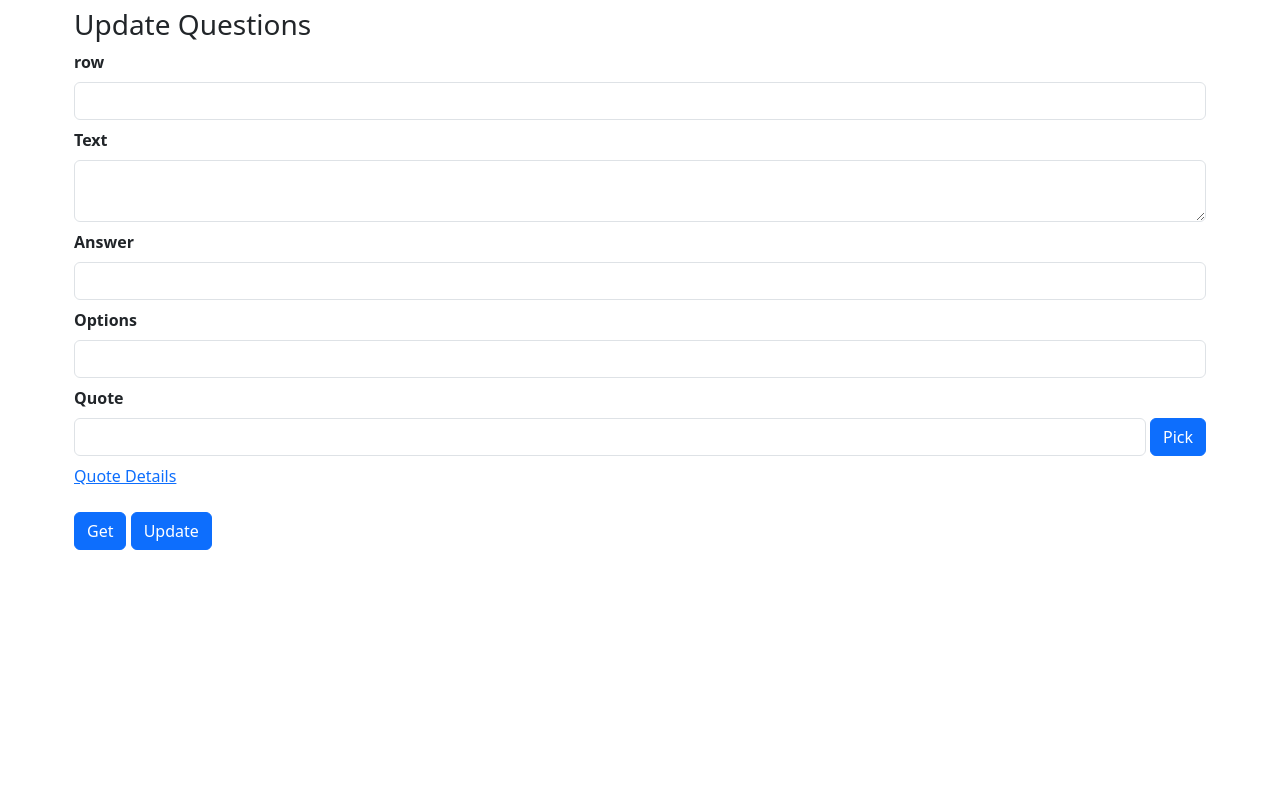
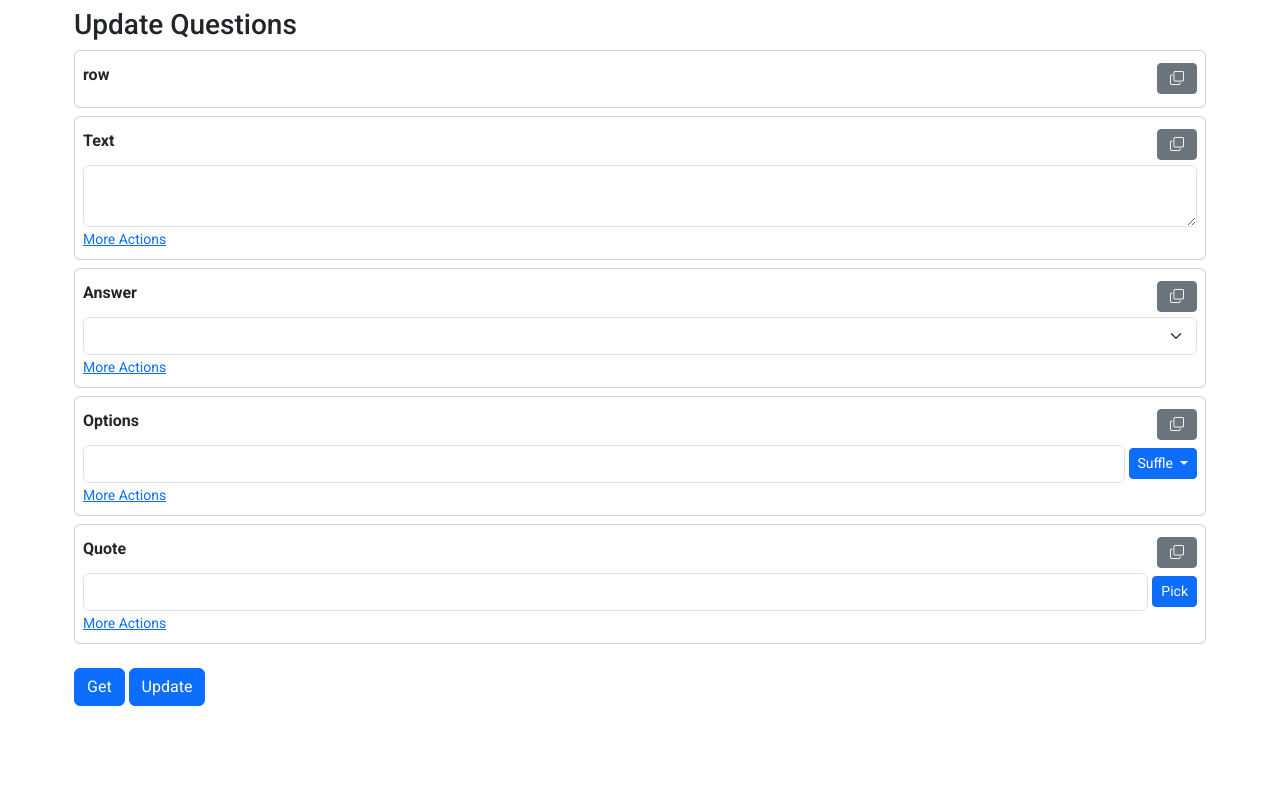
Before and after one commit to Alexanderortizcuellar/quizeditor, a Flask app: page /edit in a window 1280 px wide. Run offline with Flask 3, Linux system fonts and the light colour scheme; lists and menus that the app fills with data are empty.

Commit message:
space optimization added

```diff
--- a/app.py
+++ b/app.py
@@ -32,7 +32,7 @@ with app.app_context():
 
 @app.route("/")
 def home():
-    return render_template("index.html")
+    return render_template("home.html")
 
 
 @app.route("/fetch")
@@ -42,7 +42,6 @@ def get_question():
         question = updater.get_question(rand)
     except Exception as err:
         return jsonify({"error": True, "msg": str(err)}), 500
-
     return jsonify(question.to_json() | {"error": False})
 
 
@@ -102,6 +101,29 @@ def bible():
     return abort(405)
 
 
+@app.route("/bible/search", methods=["POST"])
+def search():
+    query = request.args.get("query")
+    page = request.args.get("page", 1)
+    if request.method == "POST":
+        results = Bible.query.filter(Bible.text.contains(query)).paginate(
+            page=int(page), per_page=30
+        )
+        results_list = [text.to_dict() for text in results]
+        return jsonify(
+            {
+                "query": query,
+                "results": results_list,
+                "page": page,
+                "next": results.next_num,
+                "previous": results.prev_num,
+                "total_pages": results.pages,
+                "total-matches": results.total,
+            }
+        )
+    return abort(405)
+
+
 @app.route("/details/<int:id>")
 def details():
     return render_template("index.html")
--- a/static/index.js
+++ b/static/index.js
@@ -8,11 +8,14 @@ let answerInput = document.querySelector("select#answer");
 let optionsInput = document.querySelector("input#options");
 let quoteInput = document.querySelector("input#quote");
 let rowInput = document.querySelector("input#row");
-let modalW = document.querySelector("#exampleModal")
-let modalBody = document.querySelector("div.modal-picker-body")
-let modalTitle = document.querySelector("h5.modal-picker-title")
-
-let picker = document.querySelector("a.picker")
+let modalW = document.querySelector("#exampleModal");
+let modalBody = document.querySelector("div.modal-picker-body");
+let modalTitle = document.querySelector("h5.modal-picker-title");
+let shuffleBtn = document.querySelector("button.shuffle-btn");
+let picker = document.querySelector("button.picker");
+const toastAlert = document.getElementById('liveToast');
+let toastMsg = document.querySelector("div#liveToast div.message")
+const toast = bootstrap.Toast.getOrCreateInstance(toastAlert);
 let modal = new bootstrap.Modal(modalW, {})
 button.addEventListener("click", () => {
 	getRow();
@@ -25,9 +28,47 @@ picker.addEventListener("click", () => {
 	getBibleText(quoteInput.value);
 })
 
+shuffleBtn.addEventListener("click", () => {
+	shuffle();
+})
+
+optionsInput.addEventListener("keyup", () => {
+	getOptions(optionsInput.value, answerInput)
+})
+
+addCopyEvent();
+
+function addCopyEvent() {
+	let copyBtns = Array.from(document.querySelectorAll("div.wrap div:nth-child(1) button"));
+	let inputs = [rowInput, textInput, answerInput, optionsInput, quoteInput];
+	for (let i = 0; i < inputs.length; i++) {
+		copyBtns[i].addEventListener("click", () => {
+			copyData(inputs[i].value.toString());
+		})
+	}
+}
+
+hideCards()
+
+function hideCards() {
+	let cards = document.querySelectorAll("div.wrap");
+	cards.forEach((card) => {
+		let label = card.querySelector("label");
+		label.addEventListener("click", () => {
+			let other = card.querySelectorAll("div:nth-child(n+2),input:nth-child(n+2), textarea:nth-child(n+2), select:nth-child(n+2)");
+			other.forEach((oth) => {
+				if (oth.classList.contains("d-none")) {
+					oth.classList.remove("d-none");
+				} else {
+					oth.classList.add("d-none");
+				}
+			})
+		})
+	})
+}
 function getBibleText(quote) {
 	if (quote === "") {
-		showAlert("No quote to display", "alert-info");
+		showToast("Empty quote", "error");
 		return
 	}
 	screenLoad.classList.remove("d-none");
@@ -39,7 +80,7 @@ function getBibleText(quote) {
 		}
 	}).then((data) => {
 		if (data.status != 200) {
-			throw new Error("Eror parsing quote");
+			throw new Error(`Error parsing quote "${quote}"`);
 		}
 		return data.json();
 	}).then((data) => {
@@ -49,7 +90,7 @@ function getBibleText(quote) {
 
 	}).catch((err) => {
 		screenLoad.classList.add("d-none");
-		showAlert(err, "alert-danger")
+		showToast(err, "error");
 	})
 }
 
@@ -75,10 +116,10 @@ function updateRow() {
 			throw new Error(err.msg);
 		}
 		screenLoad.classList.add("d-none");
-		showAlert("success", "alert-success")
+		showToast("successfully updated!", "success")
 	}).catch((err) => {
 		screenLoad.classList.add("d-none");
-		showAlert(err, "alert-danger");
+		showToast(err, "error")
 	})
 }
 
@@ -134,6 +175,28 @@ function showAlert(msg, category) {
 	}, 3000)
 }
 
+
+function showToast(msg, type) {
+	let icon = toastAlert.querySelector("i");
+	if (type == "success") {
+		icon.classList.remove("bi-exclamation-circle-fill");
+		icon.classList.add("bi-check-lg");
+		toastAlert.style.backgroundColor = "#d9f3d3"
+		icon.style.removeProperty("color")
+		icon.style.color = "#5b7555";
+		toastMsg.style.color = "#5b7555"
+	} else {
+		icon.classList.remove("bi-check-lg");
+		icon.classList.add("bi-exclamation-circle-fill");
+		toastAlert.style.backgroundColor = "rgba(242,198,195,255)"
+		icon.style.removeProperty("color")
+		icon.style.color = "#bb1832"
+		toastMsg.style.color = "#bb1832"
+	}
+	toastMsg.innerText = msg;
+	toast.show();
+}
+
 function parseVerses(verses, quote) {
 	modalBody.innerHTML = "";
 	for (const verse of verses) {
@@ -149,3 +212,20 @@ function parseVerses(verses, quote) {
 		modalBody.appendChild(p);
 	}
 }
+
+function choice(items) {
+	return items[Math.floor(Math.random() * items.length)];
+}
+
+function shuffle() {
+	let options = optionsInput.value.split("|");
+	let shuffled = options
+		.map(value => ({value, sort: Math.random()}))
+		.sort((a, b) => a.sort - b.sort)
+		.map(({value}) => value);
+	optionsInput.value = shuffled.join("|");
+}
+
+function copyData(data) {
+	navigator.clipboard.writeText(data);
+}
--- a/static/style.css
+++ b/static/style.css
@@ -1,10 +1,36 @@
+@import url('https://fonts.googleapis.com/css2?family=Roboto:wght@100;300;400;500;700;900&display=swap');
+
+body {
+	height: 100dvh;
+}
+
+* {
+	font-family: "Roboto", sans-serif;
+	font-weight: 400;
+	font-style: normal;
+}
+
+.toast .message {
+	font-weight: 900;
+	font-size: 1.1em;
+}
+.toast i {
+	font-size: 2.3em;
+}
+
 .loading-screen {
-	width: 100%;
-	height: 100%;
+	width: 100px;
+	height: 100px;
+	background-color: rgba(0, 0, 0, 0.3);
 	display: flex;
 	align-items: center;
 	justify-content: center;
+	position: absolute;
+	top: 50%;
+	left: 50%;
+	transform: translate(-50%, -50%);
 }
+
 .spin {
 	width: 50px;
 	height: 50px;
@@ -17,10 +43,10 @@
 .spin::before {
 	content: "";
 	position: absolute;
-	left:50%;
-	top:50%;
+	left: 50%;
+	top: 50%;
 	width: 43px;
-	height:43px;
+	height: 43px;
 	transform: translate(-50%, -50%);
 	border-radius: 50%;
 	background-color: white;
@@ -30,25 +56,32 @@
 	12% {
 		transform: rotate(45deg);
 	}
+
 	24% {
 		transform: rotate(90deg);
 	}
-	36%{
+
+	36% {
 		transform: rotate(135deg);
 	}
-	48%{
+
+	48% {
 		transform: rotate(180deg);
 	}
-	60%{
+
+	60% {
 		transform: rotate(225deg);
 	}
-	72%{
+
+	72% {
 		transform: rotate(270deg);
 	}
-	84%{
+
+	84% {
 		transform: rotate(315deg);
 	}
-	100%{
+
+	100% {
 		transform: rotate(360deg);
 	}
 
--- a/templates/base.html
+++ b/templates/base.html
@@ -7,19 +7,22 @@
 	<link href="https://cdn.jsdelivr.net/npm/bootstrap@5.3.3/dist/css/bootstrap.min.css" rel="stylesheet"
                 integrity="sha384-QWTKZyjpPEjISv5WaRU9OFeRpok6YctnYmDr5pNlyT2bRjXh0JMhjY6hW+ALEwIH"
                 crossorigin="anonymous">
+	<link rel="stylesheet" href="https://cdn.jsdelivr.net/npm/bootstrap-icons@1.11.3/font/bootstrap-icons.min.css">
 	<link rel="stylesheet" href="{{ url_for('static', filename='style.css') }}">
+	<div class="alert alert-dismissible d-none" role="alert">
+	<p></p>
+</div>
 	<title>Quiz Editor</title>
 </head>
 
-<body>
+<body style="position: relative;">
 	{% block content %}
 	{% endblock %}
-<div class="loading-screen d-none">
-	<div class="spin">
+<div class="loading-screen d-none" style="">
+	<div class="spinner-border text-primary">
+		<div class="visually-hidden">
+		</div>
 	</div>
-</div>
-<div class="alert alert-dismissible d-none" role="alert">
-	<p></p>
 </div>
 </body>
 <script src="https://cdn.jsdelivr.net/npm/bootstrap@5.3.3/dist/js/bootstrap.bundle.min.js"
--- a/templates/edit.html
+++ b/templates/edit.html
@@ -3,13 +3,27 @@
 {% block content %}
 <div class="container p-1 py-2">
 	<div class="">
+		<div class="toast-container position-fixed bottom-0 end-0 p-3">
+			<div id="liveToast" class="toast" role="alert" aria-live="assertive" aria-atomic="true"
+				style="background-color: rgba(242,198,195,255);">
+				<div class="toast-body d-flex align-items-center justify-content-start">
+					<i class="bi bi-exclamation-circle-fill fw-bold"
+						style="color: #bb1832;margin-right: 12px;"></i>
+					<div class="message text-start" style="color: #bb1832">Error parsing
+						quote</div>
+					<button type="button" class="btn-close" data-bs-dismiss="toast"
+						aria-label="Close" style="color: #bb1832;margin-left: auto;"></button>
+				</div>
+			</div>
+		</div>
 		<!-- Modal -->
 		<div class="modal fade" id="exampleModal" tabindex="-1" role="dialog"
 			aria-labelledby="exampleModalLabel" aria-hidden="true">
 			<div class="modal-dialog" role="document">
 				<div class="modal-content">
 					<div class="modal-header">
-						<h5 class="modal-title modal-picker-title" id="exampleModalLabel">Bible Text</h5>
+						<h5 class="modal-title modal-picker-title" id="exampleModalLabel">Bible
+							Text</h5>
 						<button type="button" class="btn btn-close" data-bs-dismiss="modal"
 							aria-label="Close">
 						</button>
@@ -26,33 +40,102 @@
 		</div>
 	</div>
 	<h3>Update Questions</h3>
-	<form action="no" method="get" accept-charset="utf-8">
-		<div class="wrap mb-2">
-			<label class="form-label fw-bold" for="row">row</label>
-			<input class="form-control" type="number" name="row" id="row" value="" required />
-		</div>
-		<div class="wrap mb-2">
-			<label class="form-label fw-bold" for="text">Text</label>
-			<textarea class="form-control" name="text" id="text" cols="30"></textarea>
-		</div>
-		<div class="wrap mb-2">
-			<label class="form-label fw-bold" for="answer">Answer</label>
-			<select class="form-control" name="answer" id="answer">
-			</select>
-		</div>
-		<div class="wrap mb-2">
-			<label class="form-label fw-bold" for="options">Options</label>
-			<input class="form-control" type="text" name="options" id="options" value="" />
-		</div>
-		<div class="wrap mb-2">
-			<label class="form-label fw-bold" for="quote">Quote</label>
-			<div class="d-flex gap-1">
-				<input class="form-control" type="text" name="quote" id="quote" value="" />
-				<a class="btn btn-primary picker" href="#">Pick</a>
+	<form action="#" method="get" accept-charset="utf-8">
+		<div class="wrap mb-2 card p-2">
+			<div class="d-flex justify-content-between align-items-center py-1 bg rounded">
+				<label class="form-label fw-bold" for="row">row</label>
+				<button type="button" class="btn btn-secondary btn-sm"><i
+						class="bi bi-copy mx-1 copy-row"></i></button>
+			</div>
+			<input class="form-control d-none" type="number" name="row" id="row" style="color: #474747;"
+				value="" required />
+			<div class="wrap-details d-none">
+				<a class="small" href="#">More Actions</a>
 			</div>
 		</div>
-		<div class="wrap">
-			<a href="#">Quote Details</a>
+		<div class="wrap mb-2 card p-2">
+			<div class="d-flex justify-content-between align-items-center py-1">
+				<label class="form-label fw-bold" for="text">Text</label>
+				<button type="button" class="btn btn-secondary btn-sm"><i
+						class="bi bi-copy mx-1 copy-text"></i></button>
+			</div>
+			<textarea class="form-control" name="text" id="text" cols="30" style="color: #474747;">
+			</textarea>
+			<div class="wrap-details">
+				<a class="small" href="#details-text" data-bs-toggle="collapse" role="button"
+					aria-expanded="false" aria-controls="details-text">More Actions</a>
+				<div class="details-inner p-2 collapse" id="details-text">
+					<div class="card p-1">
+						<div class="card-header">
+							<span class="text-muted mb-2">Look up text</span>
+						</div>
+						<div class="card-body">
+							<a href="#" class="btn btn-primary btn-sm rounded"
+								style="width:max-content">lookup word</a>
+							<a href="#" class="btn btn-primary btn-sm rounded"
+								style="width:max-content">Bible search</a>
+						</div>
+					</div>
+				</div>
+			</div>
+		</div>
+		<div class="wrap mb-2 card p-2">
+			<div class="d-flex justify-content-between align-items-center py-1">
+				<label class="form-label fw-bold" for="answer">Answer</label>
+				<button type="button" class="btn btn-secondary btn-sm"><i
+						class="bi bi-copy mx-1 copy-answer"></i></button>
+			</div>
+			<select class="form-select" name="answer" id="answer" style="color: #474747;">
+			</select>
+			<div class="wrap-details">
+				<a class="small" href="#">More Actions</a>
+			</div>
+		</div>
+		<div class="wrap mb-2 card p-2">
+			<div class="d-flex justify-content-between align-items-center py-1">
+				<label class="form-label fw-bold" for="options">Options</label>
+
+				<button type="button" class="btn btn-secondary btn-sm"><i
+						class="bi bi-copy mx-1 copy-options"></i></button>
+			</div>
+			<div class="d-flex gap-1 align-items-center">
+				<input class="form-control" type="text" name="options" id="options"
+					style="color: #474747;" value="" />
+				<div class="wrap-btn dropdown">
+					<button type="button" class="btn btn-primary btn-sm shuffle-btn dropdown-toggle"
+						data-bs-toggle="dropdown">
+						Suffle
+					</button>
+					<ul class="dropdown-menu">
+						<li><a class="dropdown-item" href="#">Shuffle</a></li>
+						<li><a class="dropdown-item" href="#">Sort &#8593;</a></li>
+						<li><a class="dropdown-item" href="#">Sort &#8595</a></li>
+					</ul>
+				</div>
+			</div>
+			<div class="wrap-details">
+				<a class="small" href="#">More Actions</a>
+			</div>
+		</div>
+		<div class="wrap mb-2 card p-2">
+			<div class="d-flex justify-content-between align-items-center py-1">
+				<label class="form-label fw-bold" for="quote">Quote</label>
+				<button type="button" class="btn btn-secondary btn-sm copy-quote"><i
+						class="bi bi-copy mx-1"></i></button>
+			</div>
+			<div class="d-flex gap-1 align-items-center">
+				<input class="form-control" type="text" name="quote" id="quote" value=""
+					style="color: #474747;" />
+				<div class="wrap-btn">
+					<button type="button" class="btn btn-primary btn-sm picker">Pick</button>
+				</div>
+			</div>
+			<div class="wrap-details">
+				<a class="small" href="#">More Actions</a>
+				<div class="details-inner" id="details-quote">
+
+				</div>
+			</div>
 		</div>
 	</form>
 	<div class="buttons py-2 mt-3">
--- /dev/null
+++ b/templates/home.html
@@ -0,0 +1,6 @@
+{% extends 'base.html' %}
+{% block content %}
+<div class="container d-flex align-items-center justify-content-center">
+	<a href="{{ url_for('edit') }}">Edit</a>
+</div>
+{% endblock %}
```
Also changed, not shown: updater.py (+6 -1 lines), static/ban.jpg (added), templates/index.html (deleted).
